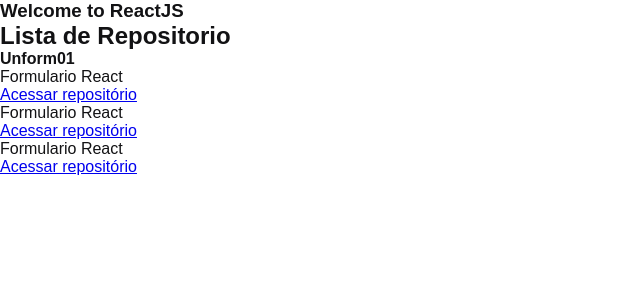
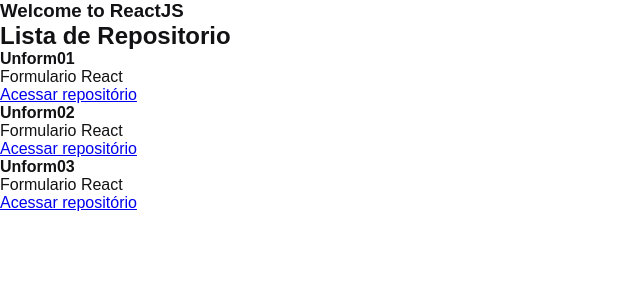
Before and after one commit to EdsonGaspar/study-full, a React (Vite) app in the folder studyreact/: page / in a window 1280 px wide. Shown: the top 300 px of the page, without its empty margins (0-640 px from the left). Built offline with nearby package versions, Linux system fonts and the light colour scheme.

Commit message:
Fix: Foi apenas adicionado as informacoes das propriedades.

```diff
--- a/studyreact/src/components/repositoryList.jsx
+++ b/studyreact/src/components/repositoryList.jsx
@@ -6,8 +6,8 @@
       <h2>Lista de Repositorio</h2>
       <ul>
         <RepositoryItems repository="Unform01" />
-        <RepositoryItems />
-        <RepositoryItems />
+        <RepositoryItems repository="Unform02" />
+        <RepositoryItems repository="Unform03" />
       </ul>
     </section>
   );
```
